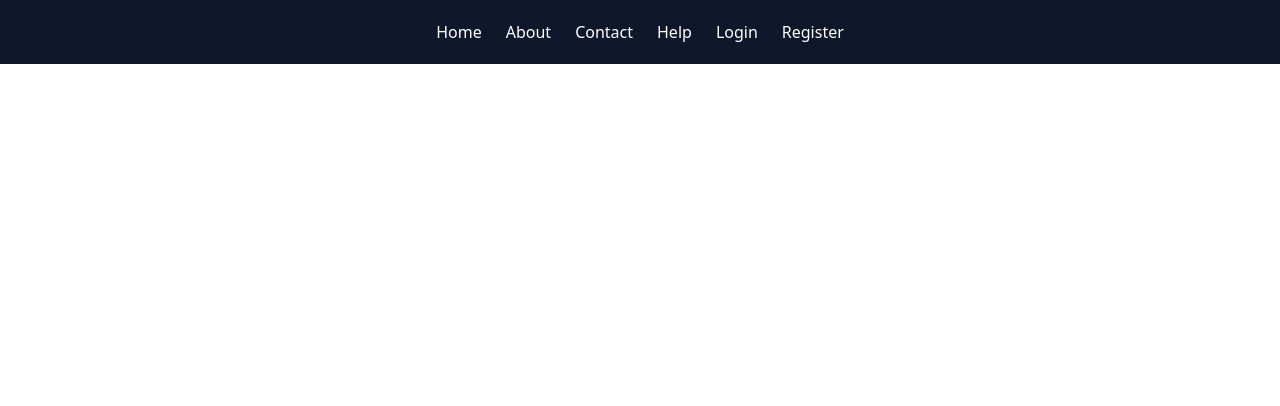
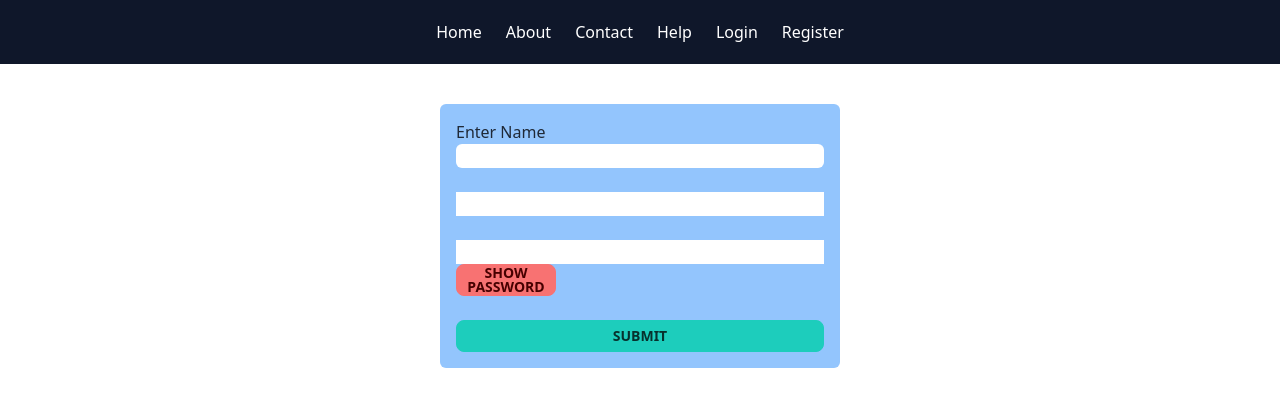
Before and after one commit to AshikurZaman01/React-Practice_, a React (Vite) app: page / in a window 1280 px wide. Shown: the top 406 px of the page. Built offline with nearby package versions, Linux system fonts and the light colour scheme.

Commit message:
add password show button

```diff
--- a/src/Components/Pages/Home/Home.jsx
+++ b/src/Components/Pages/Home/Home.jsx
@@ -1,7 +1,33 @@
+import { useState } from "react";
 
 const Home = () => {
+
+    const handleSubmit = (e) => {
+        e.preventDefault()
+
+        const name = e.target.name.value;
+        const age = e.target.age.value;
+
+        console.log(name, age);
+    }
+
+    const [open, isOpen] = useState(false)
+
+
     return (
         <div>
+
+            <form onSubmit={handleSubmit} className="bg-blue-300 w-[400px] flex flex-col mx-auto mt-10 rounded-md p-4">
+                <label className="" htmlFor="">Enter Name</label>
+                <input type="text" name="name" className="rounded-md" id="" /><br />
+
+                <input type="number" name="age" id="" /><br />
+
+                <input type={`${open ? "text" : "password"}`} name="password" id="" />
+                <button onClick={() => isOpen(!open)} className="btn btn-sm btn-error w-[100px]">Show Password</button><br />
+
+                <button type="submit" className="btn btn-sm btn-accent">Submit</button>
+            </form>
 
         </div>
     );
--- a/src/Components/Pages/Price/Price.jsx
+++ b/src/Components/Pages/Price/Price.jsx
@@ -20,7 +20,7 @@ const Price = () => {
 
             <div className="grid grid-cols-1 sm:grid-cols-2 lg:grid-cols-3 gap-6 ">
                 {
-                    price.map((pri, indx) => <PriceOption key={indx} pri={pri}></PriceOption>)
+                    price.map((pri, indx) => <PriceOption key={pri.id} pri={pri}></PriceOption>)
                 }
             </div>
 
--- a/src/Components/Pages/Price/PriceOption.jsx
+++ b/src/Components/Pages/Price/PriceOption.jsx
@@ -11,9 +11,9 @@ const PriceOption = ({ pri }) => {
                 <h4 className="text-3xl py-4 text-gray-700 font-bold">{name}</h4>
 
                 {
-                    features.map(feature => {
+                    features.map((feature , indx) => {
                         return (
-                            <p className="text-orange-700 font-semibold py-2" key={feature.id}>{feature}</p>
+                            <p className="text-orange-700 font-semibold py-2" key={indx}>{feature}</p>
                         )
                     })
                 }
```
